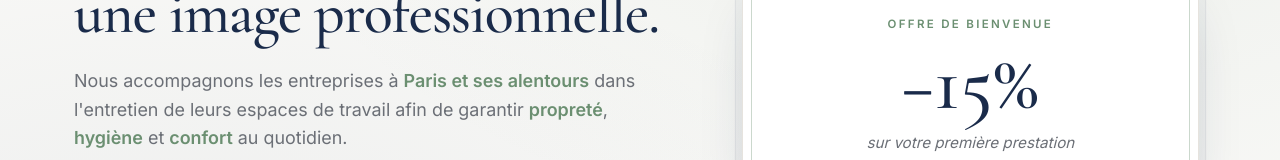
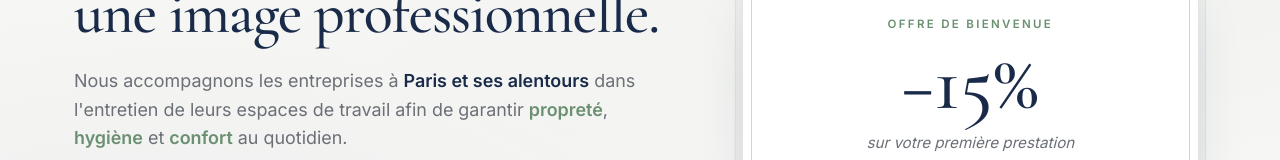
Before and after one commit to TheSlammedSocietyWebsite/Eclat-Brillance, a React (Vite) app in the folder site/: page / in a window 1280 px wide. Shown: the part 304-464 px from the top of the page. Built offline with nearby package versions, Linux system fonts and the light colour scheme; no server answers.

Commit message:
style: color b tag in navy blue and wrap local area in b in hero lede

```diff
--- a/site/public/content.json
+++ b/site/public/content.json
@@ -49,7 +49,7 @@
     "eyebrow": "Entreprise locale · Réactivité · Professionnalisme",
     "title": "Des locaux impeccables,",
     "titleEm": "une image professionnelle.",
-    "lede": "Nous accompagnons les entreprises à <strong>Paris et ses alentours</strong> dans l'entretien de leurs espaces de travail afin de garantir <strong>propreté</strong>, <strong>hygiène</strong> et <strong>confort</strong> au quotidien.",
+    "lede": "Nous accompagnons les entreprises à <b>Paris et ses alentours</b> dans l'entretien de leurs espaces de travail afin de garantir <strong>propreté</strong>, <strong>hygiène</strong> et <strong>confort</strong> au quotidien.",
     "primaryCta": "Demander un devis",
     "proof": [
       "Devis gratuit sous 24h",
--- a/site/src/index.css
+++ b/site/src/index.css
@@ -69,6 +69,7 @@
   p { margin: 0 0 1em; text-wrap: pretty; }
   strong { font-weight: 600; color: theme('colors.ink'); }
   p strong, li strong { color: theme('colors.accent'); }
+  b { font-weight: 600; color: theme('colors.ink'); }
 }
 
 @layer components {
```
